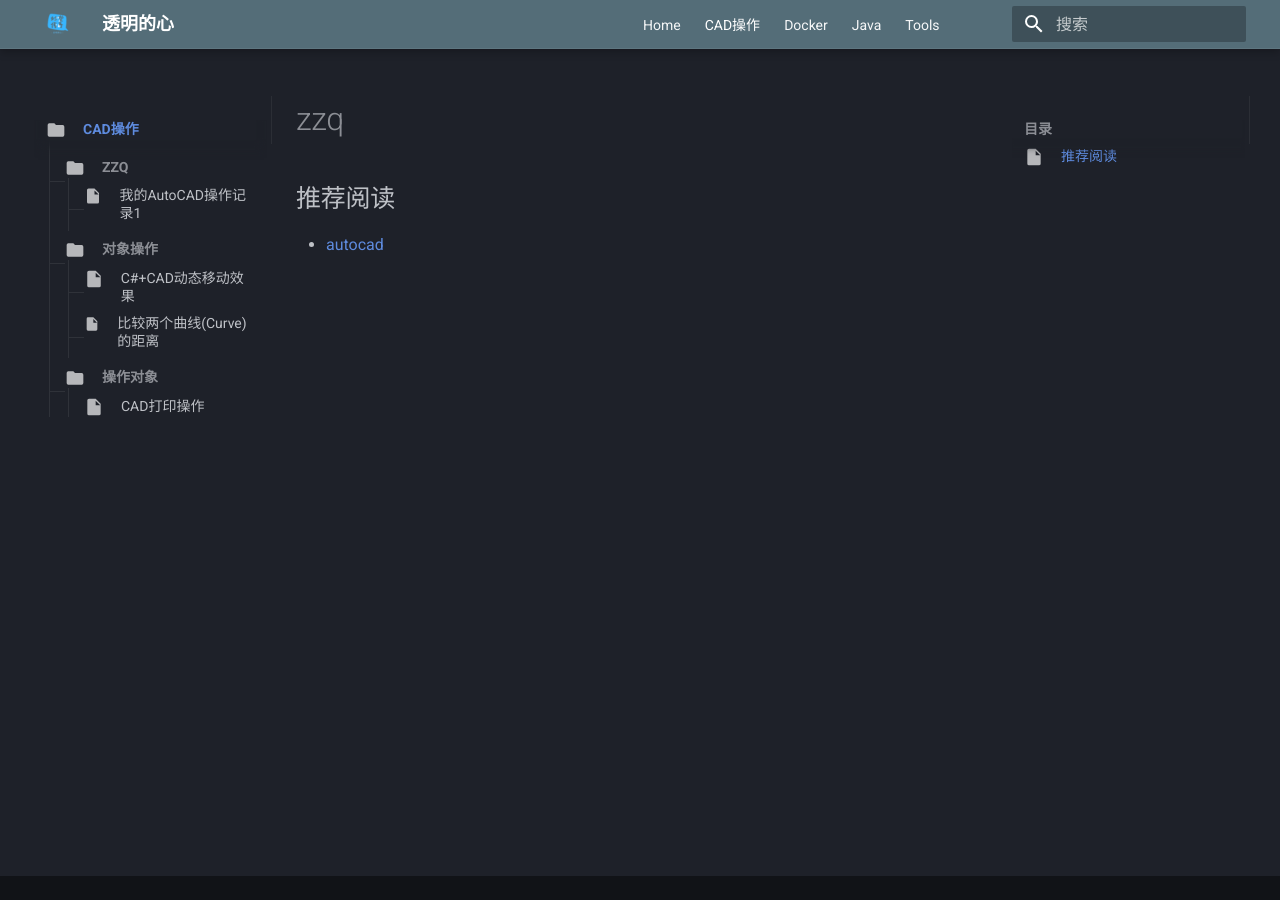
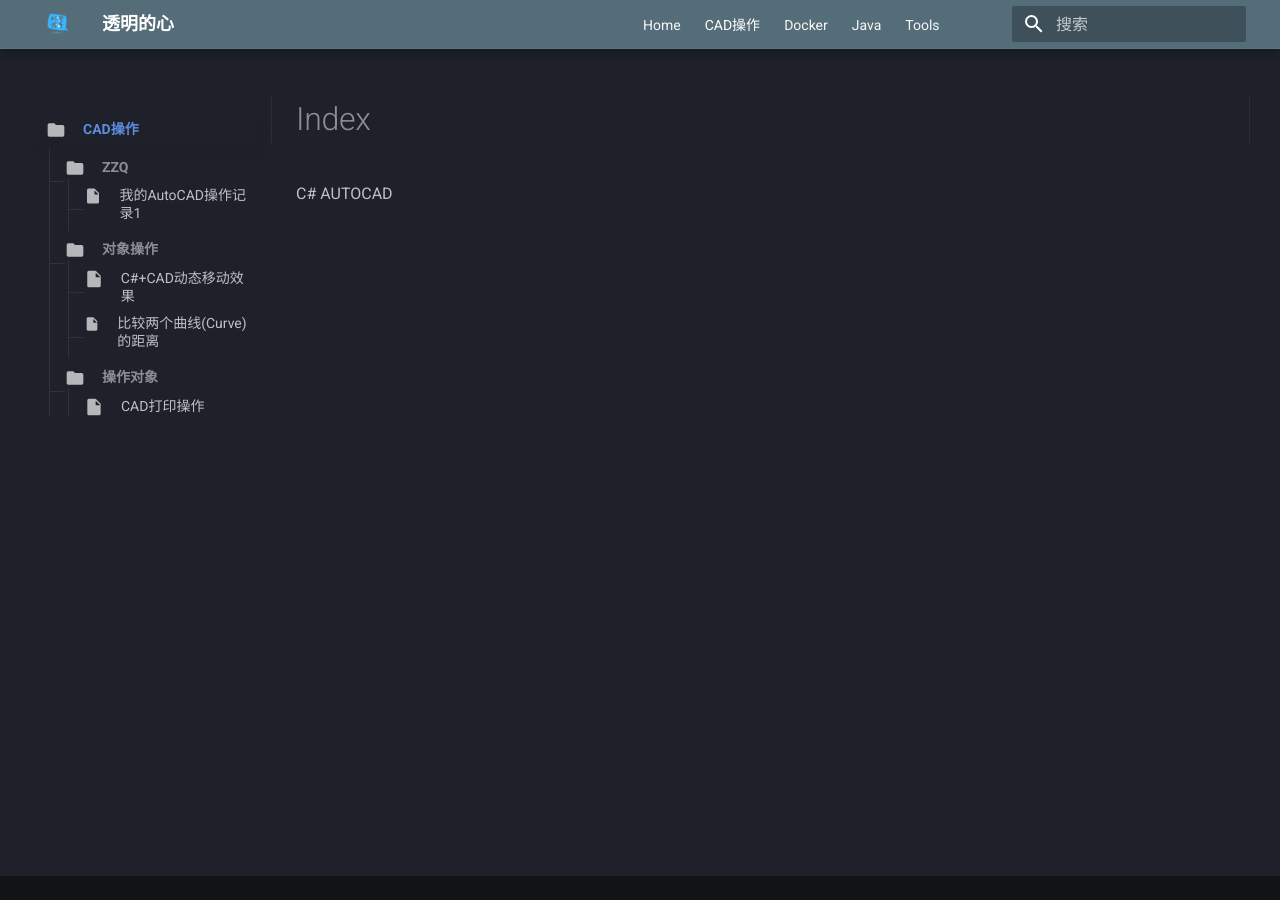
Before and after one commit to wq0713/wq0713.github.io, an MkDocs documentation site: the page built from docs/CAD操作/index.md, in a window 1280 px wide. Built offline with MkDocs 1.6.1 and Material for MkDocs 9.7.7, drawn with Linux system fonts in a browser that asks for light colours.

Commit message:
Update index.md

```diff
--- a/docs/CAD操作/index.md
+++ b/docs/CAD操作/index.md
@@ -1,6 +1 @@
-# zzq
-
-
-## 推荐阅读
-
-- [autocad](ZZQ/我的AutoCAD操作记录.md)
+C#   AUTOCAD
```
